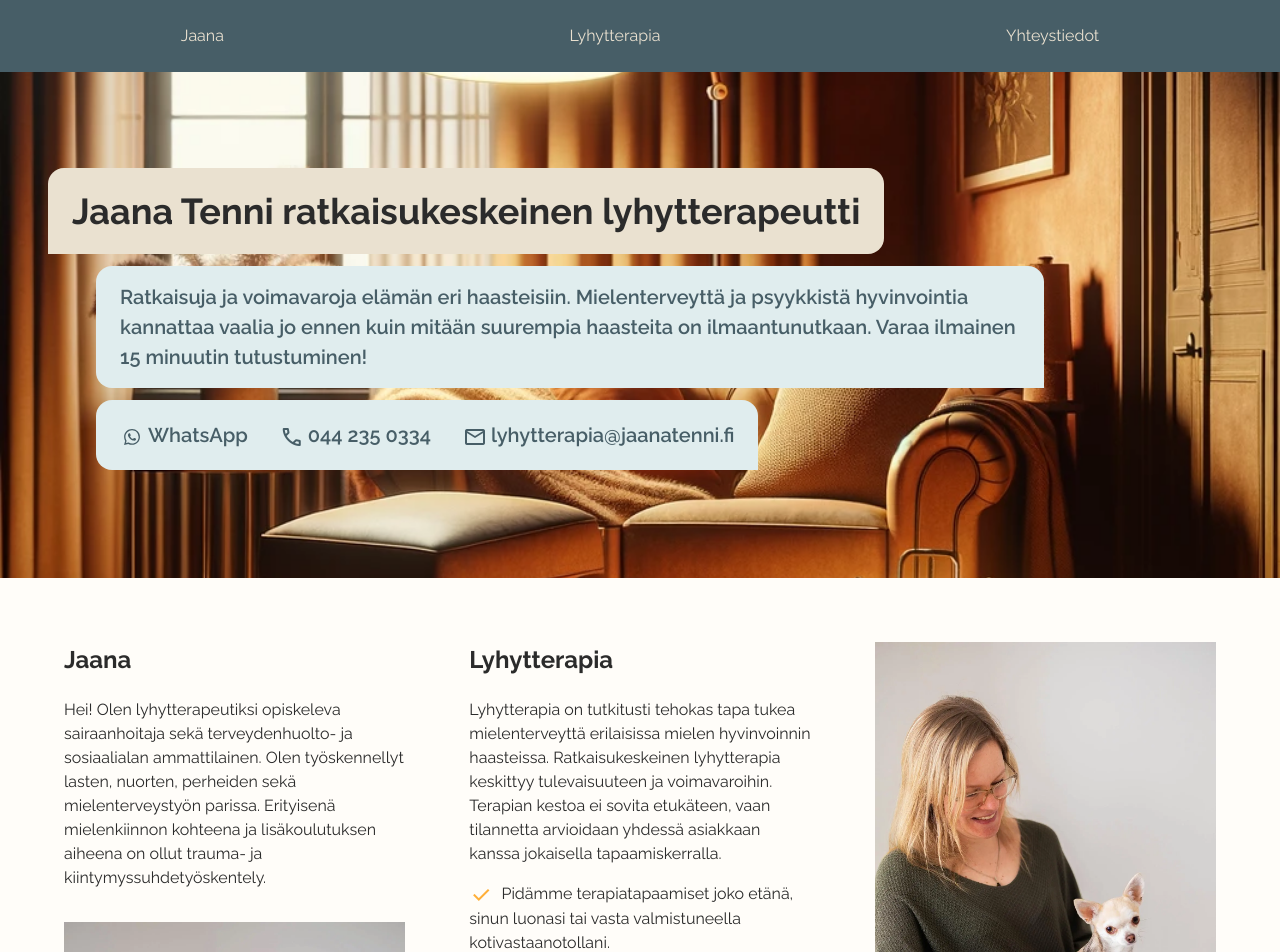
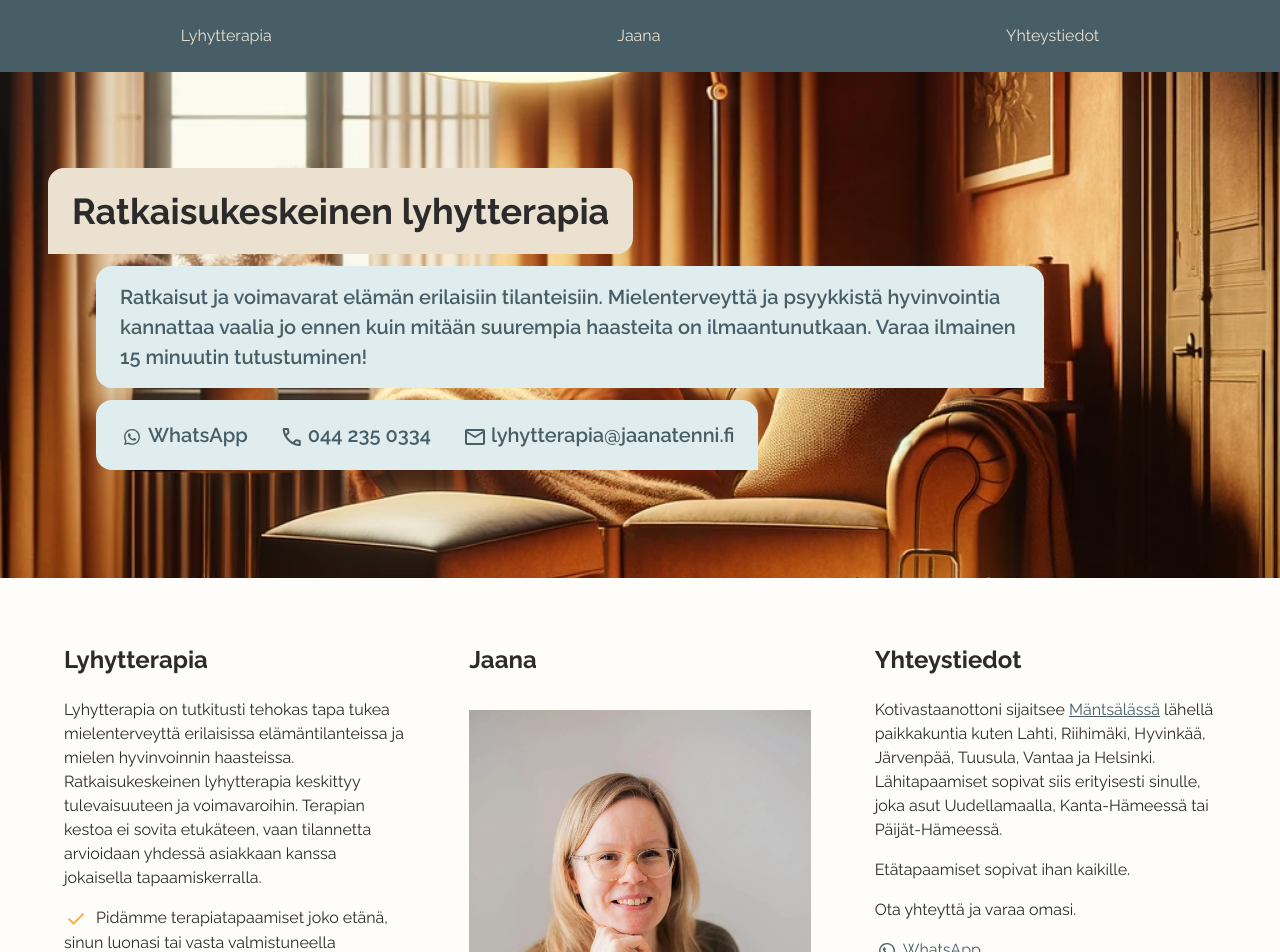
Before and after one commit to mikkotenni/jaanatenni, a React (Vite) app: page / in a window 1280 px wide. Shown: the top 952 px of the page. Built offline with nearby package versions, Linux system fonts and the light colour scheme; a web font is replaced by a local one.

Commit message:
feat: reorganize sections

```diff
--- a/config.json
+++ b/config.json
@@ -4,7 +4,7 @@
     "email": "lyhytterapia@jaanatenni.fi"
   },
   "prices": {
-    "price": 49,
+    "price": 47,
     "currency": "EUR",
     "therapySessionDuration": "45 min"
   },
--- a/src/App.jsx
+++ b/src/App.jsx
@@ -7,8 +7,6 @@ import SelfIntroduction from "./components/SelfIntroduction";
 import Prices from "./components/Prices";
 import TherapyConcept from "./components/TherapyConcept";
 import styled from "@emotion/styled";
-import Jaana from "./assets/jaana.webp";
-import JaanaMobile from "./assets/jaanamobile.webp";
 import JaanaJaTinka from "./assets/jaanajatinka.webp";
 import JaanaJaTinkaMobile from "./assets/jaanajatinkamobile.webp";
 import ContactInformation from "./components/ContactInformation";
@@ -76,14 +74,14 @@ function App() {
       <Container>
         <GridContainer>
           <div>
-            <SelfIntroduction />
-            <Picture mobileSrc={JaanaMobile} src={Jaana} alt="Jaana" />
-          </div>
-          <div>
             <TherapyConcept />
             <Prices />
           </div>
           <div>
+            <SelfIntroduction />
+          </div>
+          <div>
+            <ContactInformation />
             <JaanaJaTinkaSmXl>
               <Picture
                 mobileSrc={JaanaJaTinkaMobile}
@@ -91,7 +89,6 @@ function App() {
                 alt="Jaana ja terapiakoira Tinka"
               />
             </JaanaJaTinkaSmXl>
-            <ContactInformation />
           </div>
           <JaanaJaTinkaMdLg>
             <Picture
--- a/src/components/Header.jsx
+++ b/src/components/Header.jsx
@@ -31,10 +31,10 @@ export default function Header() {
       <nav>
         <ul>
           <li>
-            <a href="#jaana">Jaana</a>
+            <a href="#lyhytterapia">Lyhytterapia</a>
           </li>
           <li>
-            <a href="#lyhytterapia">Lyhytterapia</a>
+            <a href="#jaana">Jaana</a>
           </li>
           <li>
             <a href="#yhteystiedot">Yhteystiedot</a>
--- a/src/components/Hero.jsx
+++ b/src/components/Hero.jsx
@@ -102,10 +102,10 @@ export default function Hero() {
 
   return (
     <Container ref={containerRef} bgImage={bgImage}>
-      <h1>Jaana Tenni ratkaisukeskeinen lyhytterapeutti</h1>
+      <h1>Ratkaisukeskeinen lyhytterapia</h1>
       <div>
         <p>
-          Ratkaisuja ja voimavaroja elämän eri haasteisiin. Mielenterveyttä ja
+          Ratkaisut ja voimavarat elämän erilaisiin tilanteisiin. Mielenterveyttä ja
           psyykkistä hyvinvointia kannattaa vaalia jo ennen kuin mitään
           suurempia haasteita on ilmaantunutkaan. Varaa ilmainen 15 minuutin
           tutustuminen!
--- a/src/components/SelfIntroduction.jsx
+++ b/src/components/SelfIntroduction.jsx
@@ -1,4 +1,7 @@
 import styled from "@emotion/styled";
+import Picture from "./Picture";
+import Jaana from "../assets/jaana.webp";
+import JaanaMobile from "../assets/jaanamobile.webp";
 
 const Container = styled.section`
   margin-top: 2rem;
@@ -12,6 +15,7 @@ export default function SelfIntroduction() {
   return (
     <Container id="jaana">
       <h2>Jaana</h2>
+      <Picture mobileSrc={JaanaMobile} src={Jaana} alt="Jaana" />
       <p>
         Hei! Olen lyhytterapeutiksi opiskeleva sairaanhoitaja sekä
         terveydenhuolto- ja sosiaalialan ammattilainen. Olen työskennellyt
--- a/src/components/TherapyConcept.jsx
+++ b/src/components/TherapyConcept.jsx
@@ -23,7 +23,7 @@ export default function TherapyConcept() {
       <h2>Lyhytterapia</h2>
       <p>
         Lyhytterapia on tutkitusti tehokas tapa tukea mielenterveyttä
-        erilaisissa mielen hyvinvoinnin haasteissa. Ratkaisukeskeinen
+        erilaisissa elämäntilanteissa ja mielen hyvinvoinnin haasteissa. Ratkaisukeskeinen
         lyhytterapia keskittyy tulevaisuuteen ja voimavaroihin. Terapian kestoa
         ei sovita etukäteen, vaan tilannetta arvioidaan yhdessä asiakkaan kanssa
         jokaisella tapaamiskerralla.
```
